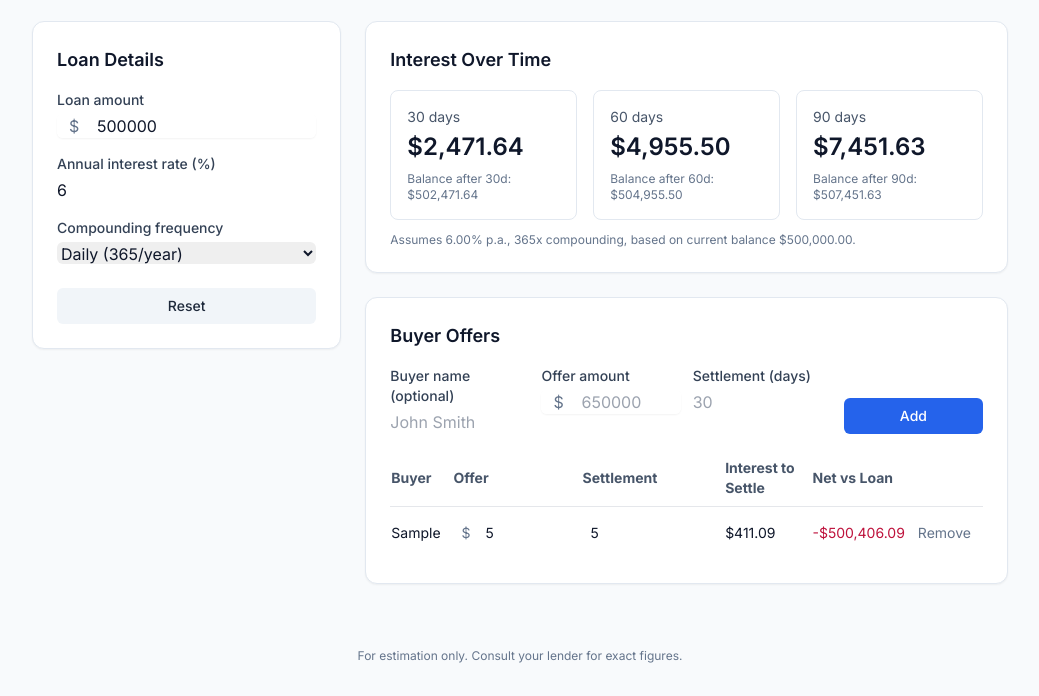
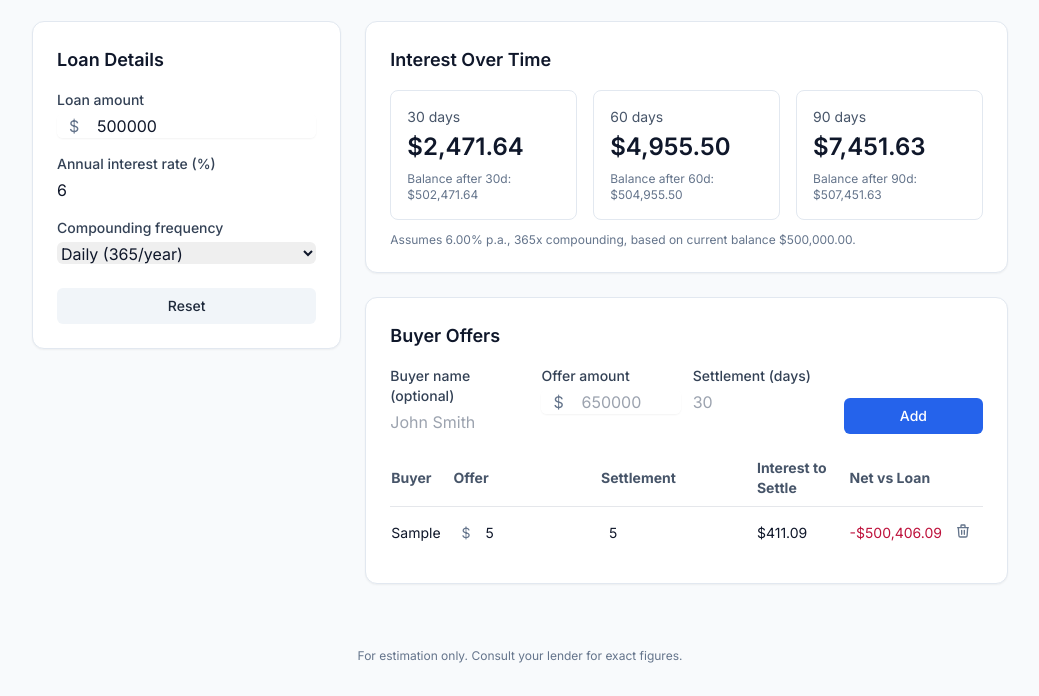
Before and after one commit to joostfunkekupper/sell-my-house, a plain HTML site: page index.html in a window 1280 px wide. Both pictures are taken after typing "Sample", "5", "5" into the empty fields and a click on the button "Add". Shown: the part 160-856 px from the top of the page, without its empty margins (120-1159 px from the left). Drawn offline with nearby package versions, Linux system fonts and the light colour scheme.

Commit message:
Delete icon

```diff
--- a/index.html
+++ b/index.html
@@ -290,7 +290,11 @@
             <td class="py-3 pr-3">${formatCurrency(interestToSettle)}</td>
             <td class="py-3 pr-3 ${netClass}">${formatCurrency(netVsLoan)}</td>
             <td class="py-3 pr-3">
-              <button data-id="${o.id}" class="remove-offer text-slate-500 hover:text-rose-600 text-sm">Remove</button>
+              <button data-id="${o.id}" class="remove-offer text-slate-500 hover:text-rose-600 text-sm" title="Remove offer">
+                <svg class="w-4 h-4" fill="none" stroke="currentColor" viewBox="0 0 24 24">
+                  <path stroke-linecap="round" stroke-linejoin="round" stroke-width="2" d="M19 7l-.867 12.142A2 2 0 0116.138 21H7.862a2 2 0 01-1.995-1.858L5 7m5 4v6m4-6v6m1-10V4a1 1 0 00-1-1h-4a1 1 0 00-1 1v3M4 7h16"></path>
+                </svg>
+              </button>
             </td>
           </tr>
         `;
```
